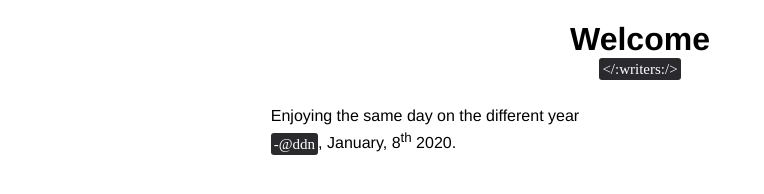
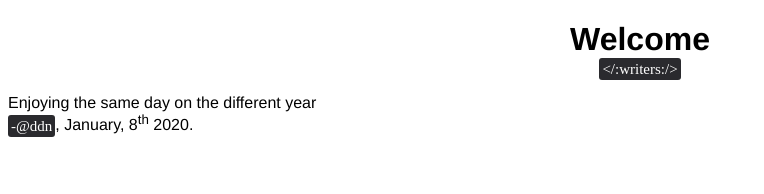
Before and after one commit to daimessdn/writers, a website: page static/index.html in a window 1280 px wide. Shown: the whole page, without its empty margins (0-764 px from the left). Drawn offline with Linux system fonts and the light colour scheme.

Commit message:
delete styles...

```diff
--- a/static/index.html
+++ b/static/index.html
@@ -4,35 +4,6 @@
 	<meta charset="utf-8">
 	<title>WRITER's welcome</title>
 	<link rel="stylesheet" type="text/css" href="style.css">
-	<style type="text/css" media="screen">
-		body {
-			font-family: "Helvetica Neue";
-		}
-
-		header {
-			text-align: center;
-		}
-
-		header h1 {
-			margin-bottom: 2px;
-		}
-
-		main {
-			margin: 0 20%;
-			padding: 10px;
-			line-height: 1.5;
-		}
-
-		code {
-			font-family: 'GT Pressura Mono';
-			font-size: 15px;
-			font-weight: normal;
-			color: #fff;
-			padding: 3px;
-			border-radius: 3px;
-			background-color: #2a2a2e;
-		}
-	</style>
 </head>
 <body>
 	<div class="container">
```
